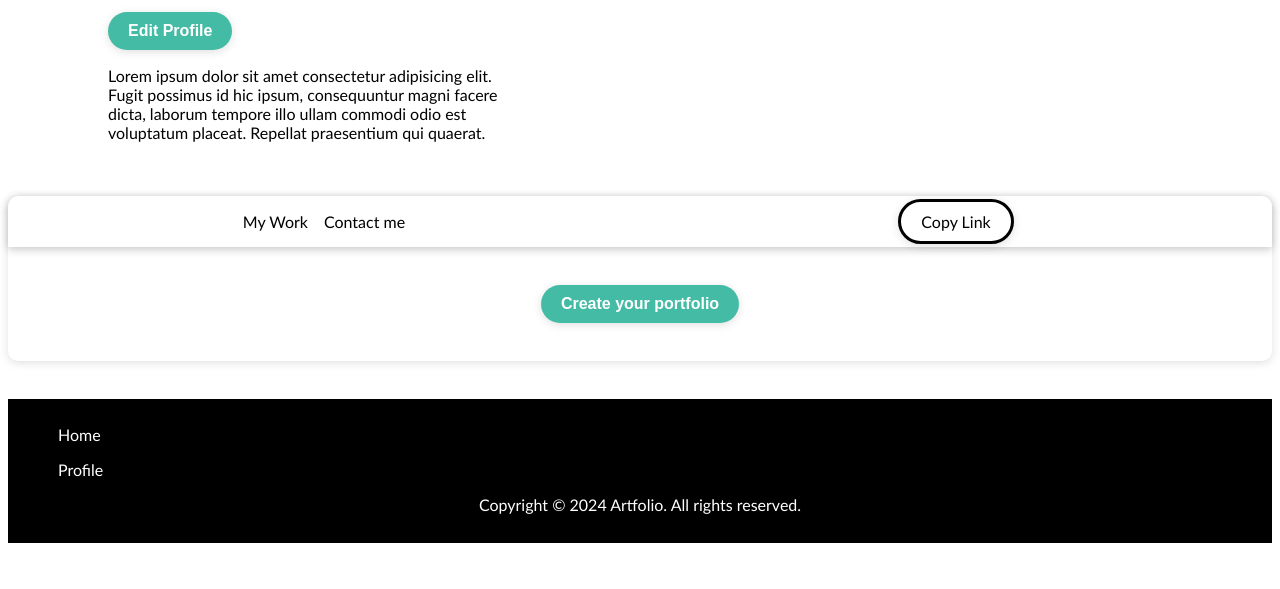
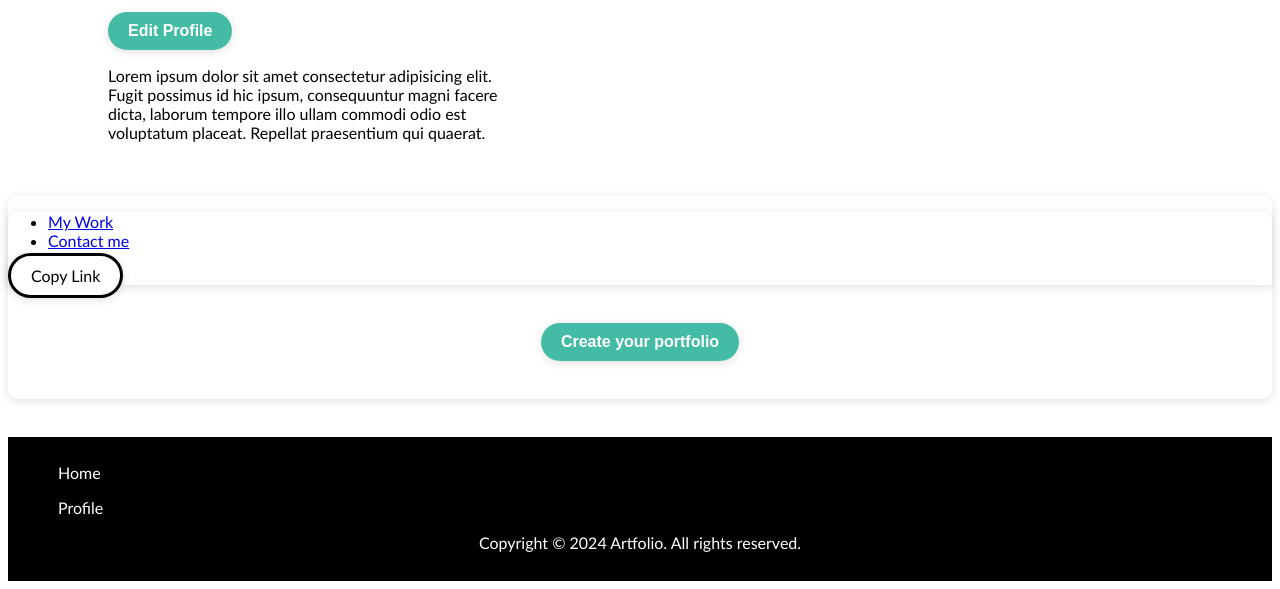
Before and after one commit to Zinzed/Final-Project, a Django app: page /main in a window 1280 px wide. Shown: the part 323-912 px from the top of the page. Before the commit the page ends 866 px from the top, so only its background shows below. Run offline with Django 5.2, Linux system fonts and the light colour scheme; data that the repository does not hold is empty.

Commit message:
cleaned up css code

```diff
--- a/IMD2009A/portfolio_project/Artfolio/static/Artfolio/css/main.css
+++ b/IMD2009A/portfolio_project/Artfolio/static/Artfolio/css/main.css
@@ -53,6 +53,7 @@ body {
 /*    gap: 30px;*/
 /*}*/
 /* End of Navigation Bar */
+
 p {
     font-size: 14px;
 }
@@ -136,48 +137,13 @@ button:hover {
     text-decoration: none;
 }
 
-/* New CSS for right item hover state */
+
 .right-items .btn--copy--link:hover {
-    background-color: #000; /* Change the background color as desired */
+    background-color: #000;
     color:#ffffff;
 
 }
 
-.sub--header--bar {
-    display: flex;
-    flex-direction: row;
-    flex-wrap: nowrap;
-    justify-content: space-between;
-    align-items: center;
-    border-radius: 10px 10px 0 0;
-    box-shadow: rgba(99, 99, 99, 0.2) 0px 2px 8px 0px;
-}
-
-.sub--header--bar--nav {
-    list-style-type: none;
-    justify-content: space-around;
-    display: flex;
-    align-items: center;
-    width: 100%;
-}
-
-.sub--header--bar--nav ul {
-    list-style-type: none;
-    display: flex;
-    padding-left: 0;
-}
-
-.sub--header--bar--nav ul li a {
-    text-decoration: none;
-    color: #000;
-    padding: 0.5rem;
-    transition: color 0.3s ease;
-}
-
-.sub--header--bar--nav ul li a:hover {
-    color: #5ba597;
-    text-decoration: none;
-}
 
 .sub--section {
     border-radius: 10px;
```
Lines whose indentation alone changed are shown as unchanged.
